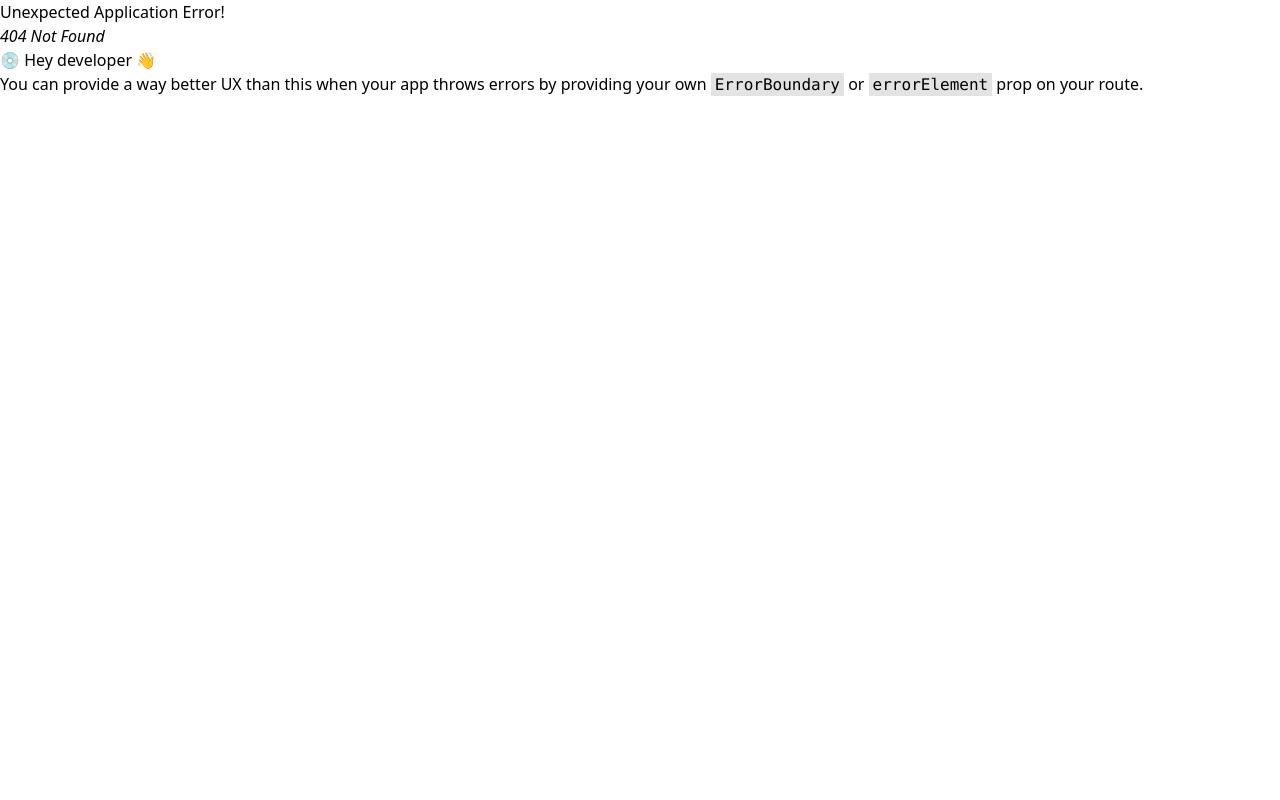
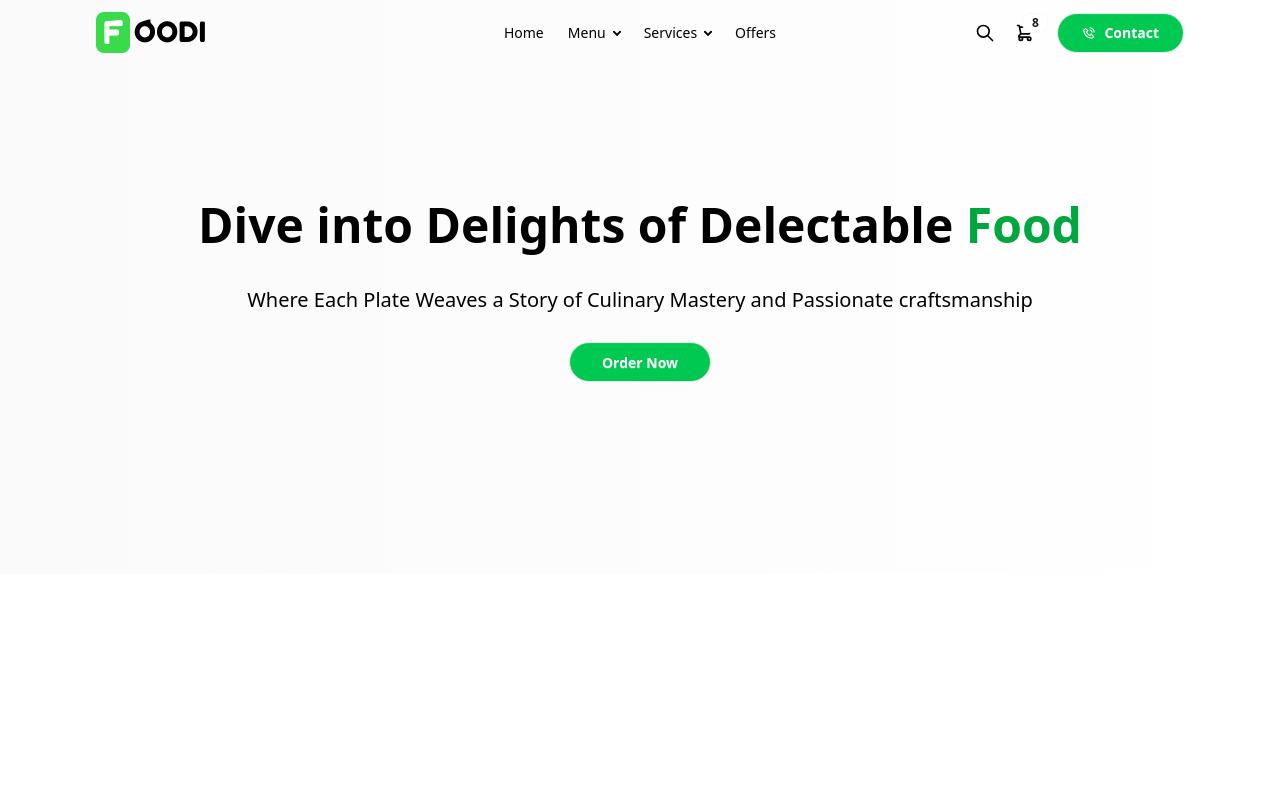
Before and after one commit to JaninduRSD/Foodi, a React (Vite) app: page /menu in a window 1280 px wide. Before the commit this address had no page. Shown: the top 800 px of the page. Built offline with nearby package versions, Linux system fonts and the light colour scheme.

Commit message:
Add Menu page and update routing; enhance Navbar with menu link

```diff
--- a/src/components/Navbar.jsx
+++ b/src/components/Navbar.jsx
@@ -31,7 +31,7 @@ export const Navbar = () => {
             <details>
             <summary className="hover:text-green-500">Menu</summary>
             <ul className="p-2 bg-white shadow-md">
-                <li className="hover:bg-gray-100"><a className="hover:text-green-500">All</a></li>
+                <li className="hover:bg-gray-100"><a className="hover:text-green-500" href='/menu'>All</a></li>
                 <li className="hover:bg-gray-100"><a className="hover:text-green-500">Salad</a></li>
                 <li className="hover:bg-gray-100"><a className="hover:text-green-500">Pizza</a></li>
             </ul>
--- a/src/layout/Main.jsx
+++ b/src/layout/Main.jsx
@@ -8,7 +8,9 @@ export const Main = () => {
   return (
     <div>
         <Navbar/>
-        <Outlet/>
+        <div className='min-h-screen'>
+          <Outlet/>
+        </div>
         <Footer/>
     </div>
   )
--- /dev/null
+++ b/src/pages/shop/Menu.jsx
@@ -0,0 +1,25 @@
+import React from 'react'
+
+const Menu = () => {
+  return (
+    <div>
+        <div>
+            <div className='section-container bg-gradient-to-r from-[#FAFAFA] from-0% tO-[#FCFCFC] to-100%'>
+                  <div className='py-48 flex flex-col  justify-center items-center gap-8'>
+                    {/* text */}
+                    <div className='text-center space-y-7 px-4'>
+                      <h2 className='md:text-5xl text-4xl font-bold md:leading-snug leading-snug'>Dive into Delights of Delectable <span className='text-green-600'>Food</span></h2>
+                      <p className='text-xl text-black'>Where Each Plate Weaves a Story of Culinary Mastery and Passionate craftsmanship</p>
+                      <button className='btn bg-green-500 px-8 py-3 font-semibold text-white rounded-full'>Order Now</button>
+                    </div>
+
+
+
+                  </div>
+                </div>
+        </div>
+    </div>
+  )
+}
+
+export default Menu
--- a/src/router/Router.jsx
+++ b/src/router/Router.jsx
@@ -1,6 +1,7 @@
 import { createBrowserRouter } from "react-router";
 import {Main} from "../layout/Main"
 import Home from "../pages/home/Home"
+import Menu  from "../pages/shop/Menu";
 
 const router= createBrowserRouter([
     {
@@ -10,6 +11,10 @@ const router= createBrowserRouter([
             {
                 path:"/",
                 element:<Home/>
+            },
+            {
+                path: "/menu",
+                element:<Menu/>
             }
         ]
     },
```
